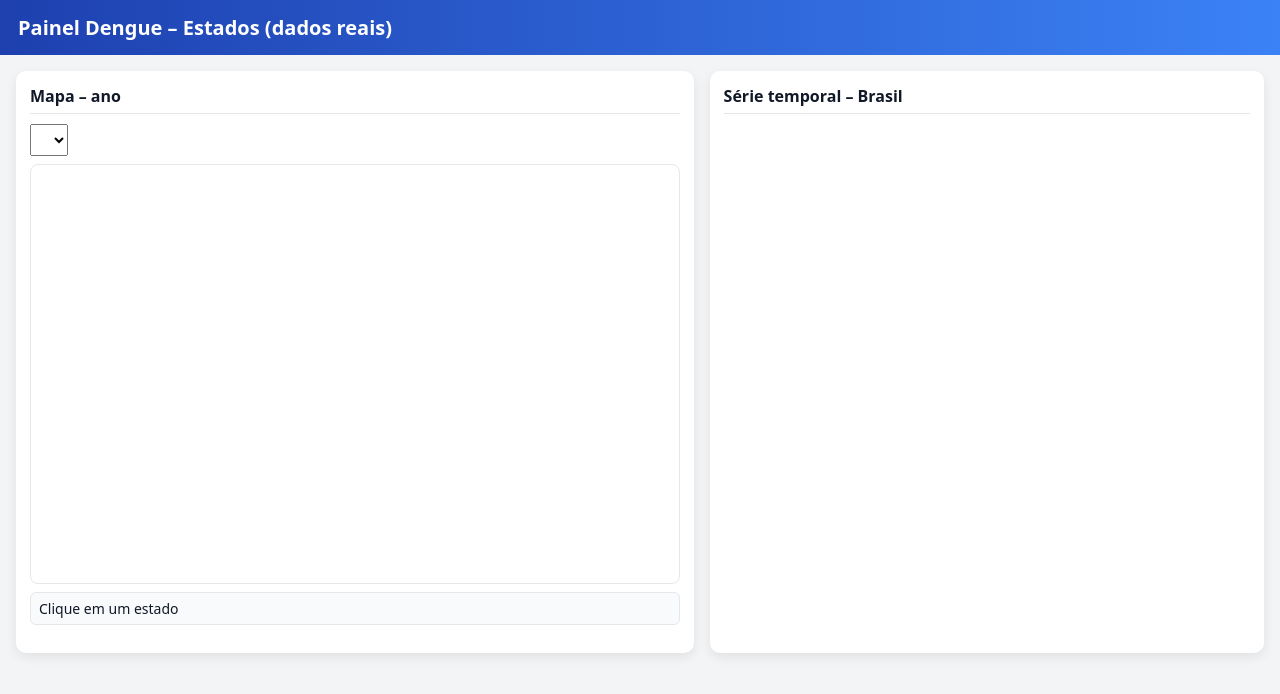
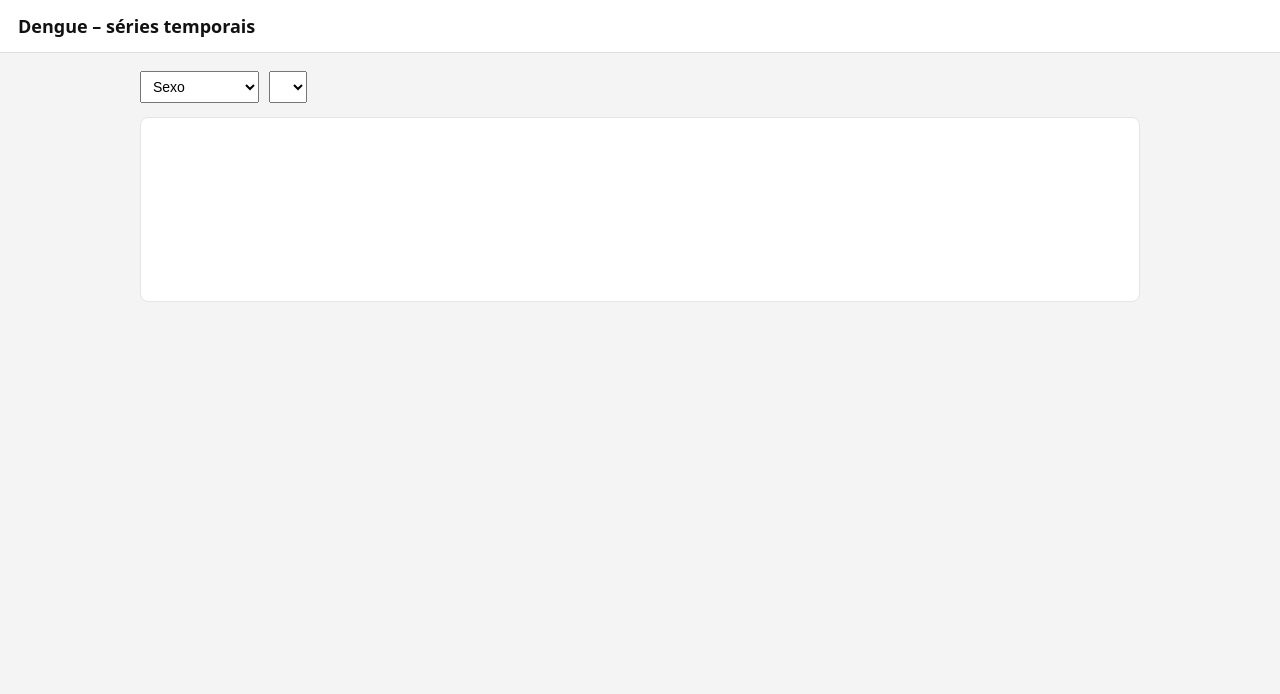
Before and after one commit to ernandes-sobreira/painel-dengue.v2, a plain HTML site: page index.html in a window 1280 px wide. Drawn offline with nearby package versions, Linux system fonts and the light colour scheme.

Commit message:
Update index.html

```diff
--- a/index.html
+++ b/index.html
@@ -2,120 +2,76 @@
 <html lang="pt-br">
 <head>
 <meta charset="utf-8">
-<title>Painel Dengue – Estados</title>
+<title>Dengue – Séries Temporais</title>
 <meta name="viewport" content="width=device-width, initial-scale=1">
 
-<link rel="stylesheet" href="https://unpkg.com/leaflet@1.9.4/dist/leaflet.css">
-<script src="https://unpkg.com/leaflet@1.9.4/dist/leaflet.js"></script>
 <script src="https://cdn.jsdelivr.net/npm/papaparse@5.4.1/papaparse.min.js"></script>
 <script src="https://cdn.jsdelivr.net/npm/chart.js"></script>
 
 <style>
-:root{
-  --azul:#1e40af;
-  --azul-claro:#3b82f6;
-  --cinza:#f3f4f6;
-  --borda:#e5e7eb;
-  --texto:#111827;
-}
-
-*{
-  box-sizing:border-box;
-}
-
 body{
   margin:0;
-  font-family: system-ui, -apple-system, BlinkMacSystemFont, "Segoe UI", Roboto;
-  background:var(--cinza);
-  color:var(--texto);
+  font-family: system-ui, -apple-system, Segoe UI, Roboto;
+  background:#f4f4f5;
+  color:#111;
 }
-
 header{
-  background:linear-gradient(90deg,var(--azul),var(--azul-claro));
-  color:#fff;
   padding:14px 18px;
+  background:#ffffff;
+  border-bottom:1px solid #ddd;
 }
-
-header h2{
-  margin:0;
-  font-size:20px;
+main{
+  padding:18px;
+  max-width:1000px;
+  margin:auto;
 }
-
-main{
-  display:grid;
-  grid-template-columns: 1.1fr 0.9fr;
-  gap:16px;
-  padding:16px;
+.controls{
+  display:flex;
+  gap:10px;
+  margin-bottom:14px;
+  flex-wrap:wrap;
 }
-
-.card{
-  background:#fff;
-  border-radius:10px;
-  padding:14px;
-  box-shadow:0 4px 12px rgba(0,0,0,.08);
-}
-
-.card h3{
-  margin:0 0 10px 0;
-  font-size:16px;
-  border-bottom:1px solid var(--borda);
-  padding-bottom:6px;
-}
-
 select{
   padding:6px 8px;
   font-size:14px;
-  margin-bottom:8px;
 }
-
-#map{
-  height:420px;
+.card{
+  background:#fff;
+  padding:14px;
   border-radius:8px;
-  border:1px solid var(--borda);
+  border:1px solid #e5e5e5;
 }
-
-#info{
-  margin-top:8px;
-  font-size:14px;
-  background:#f9fafb;
-  padding:6px 8px;
-  border-radius:6px;
-  border:1px solid var(--borda);
-}
-
-canvas{
-  max-height:420px;
-}
-
-@media(max-width:900px){
-  main{
-    grid-template-columns:1fr;
-  }
+h2{
+  margin:0;
+  font-size:18px;
 }
 </style>
-
 </head>
 
 <body>
 
 <header>
-  <h2>Painel Dengue – Estados (dados reais)</h2>
+  <h2>Dengue – séries temporais</h2>
 </header>
 
 <main>
-  <div class="card">
-    <h3>Mapa – ano <span id="anoTxt"></span></h3>
-    <select id="ano"></select>
-    <div id="map"></div>
-    <p id="info">Clique em um estado</p>
-  </div>
 
-  <div class="card">
-    <h3>Série temporal – Brasil</h3>
-    <canvas id="grafico"></canvas>
-  </div>
+<div class="controls">
+  <select id="tipo">
+    <option value="sexo">Sexo</option>
+    <option value="raca">Raça/cor</option>
+    <option value="escolaridade">Escolaridade</option>
+  </select>
+
+  <select id="categoria"></select>
+</div>
+
+<div class="card">
+  <canvas id="grafico"></canvas>
+</div>
+
 </main>
 
-<script src="app.js"></script>
+<script src="assets/app.js"></script>
 </body>
 </html>
```
